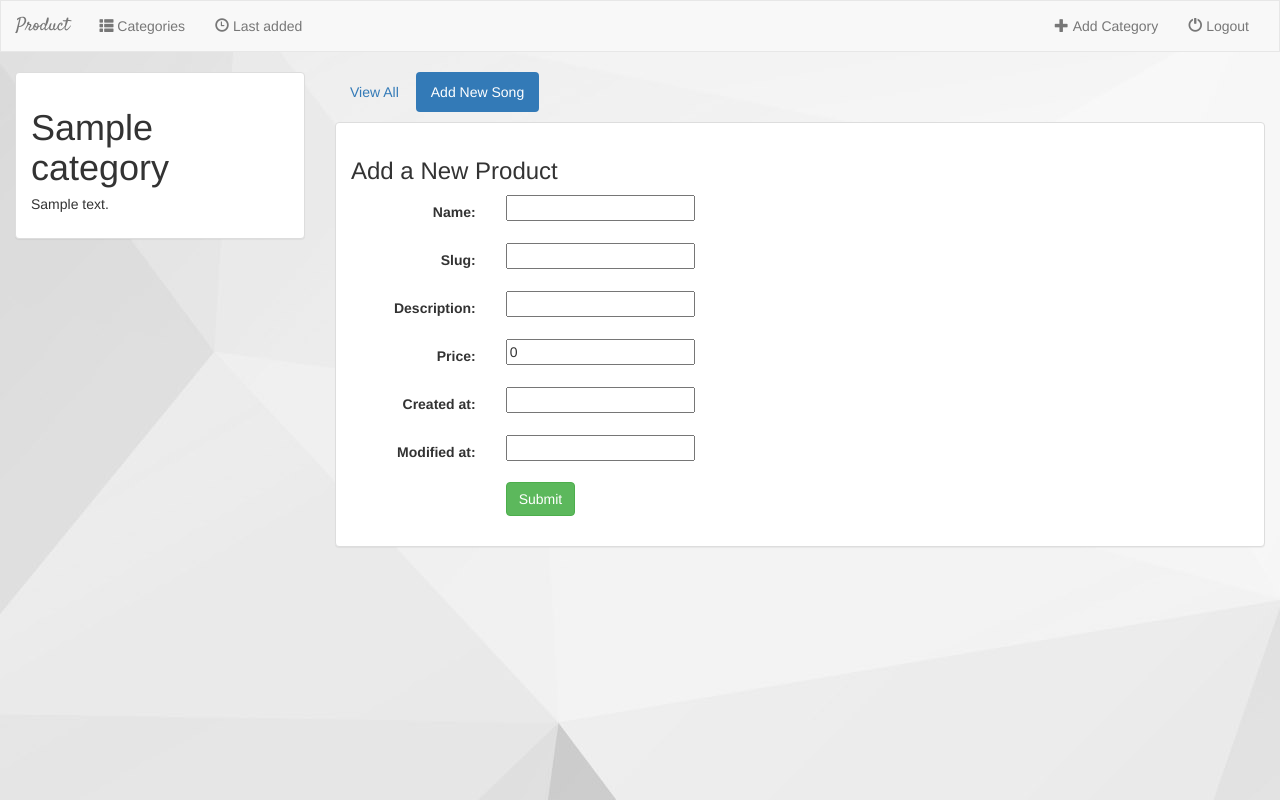
After one commit to VadymPolianskyi/product, a Django app: a page that uses app/templates/app/create_product.html in a window 1280 px wide. The commit adds this page. Run offline with Django 3.2, Linux system fonts and the light colour scheme; tables that the repository leaves empty hold one stand-in row (values such as "Sample post"); some libraries are stand-ins or nearby versions.

Commit message:
created 'product creation' service

```diff
--- /dev/null
+++ b/app/templates/app/create_product.html
@@ -0,0 +1,53 @@
+{% extends 'app/base.html' %}
+{% block title %}Add a New Product{% endblock %}
+{% block categorys_active %}active{% endblock %}
+
+{% block body %}
+<div class="container-fluid">
+
+    <div class="row">
+
+        <!-- Left Category Info -->
+        <div class="col-sm-4 col-md-3">
+            <div class="panel panel-default">
+                <div class="panel-body">
+                    <h1>{{ category.name }}</h1>
+                    <h5>{{ category.description }}</h5>
+                </div>
+            </div>
+        </div>
+
+        <!-- Right Song Info -->
+        <div class="col-sm-8 col-md-9">
+
+            <ul class="nav nav-pills" style="margin-bottom: 10px;">
+                <li role="presentation"><a href="{% url 'app:detail_category' category.slug %}">View All</a></li>
+                <li role="presentation" class="active"><a href="{% url 'app:product_create' category.slug %}">Add New Song</a></li>
+            </ul>
+
+            <div class="panel panel-default">
+                <div class="panel-body">
+                    <h3>Add a New Product</h3>
+                    {% if error_message %}
+                        <p><strong>{{ error_message }}</strong></p>
+                    {% endif %}
+                    <form class="form-horizontal" role="form" action="" method="post" enctype="multipart/form-data">
+                        {% csrf_token %}
+                        <input type="hidden" name="category" value="{{ category }}">
+                        {% include 'app/form_template.html' %}
+                        <div class="form-group">
+                            <div class="col-sm-offset-2 col-sm-10">
+                                <button type="submit" class="btn btn-success">Submit</button>
+                            </div>
+                        </div>
+                    </form>
+                </div>
+            </div>
+
+        </div>
+
+    </div>
+
+</div>
+
+{% endblock %}
--- a/app/templates/app/detail_category.html
+++ b/app/templates/app/detail_category.html
@@ -21,7 +21,7 @@
 
             <ul class="nav nav-pills" style="margin-bottom: 10px;">
                 <li role="presentation" class="active"><a href="{% url 'app:detail_category' category.slug %}">View All</a></li>
-                <li role="presentation"><a href="{% url 'app:detail_category' category.slug %}">Add New Product</a></li>
+                <li role="presentation"><a href="{% url 'app:product_create' category.slug %}">Add New Product</a></li>
             </ul>
 
             <div class="panel panel-default">
--- a/app/urls.py
+++ b/app/urls.py
@@ -12,6 +12,7 @@ urlpatterns = [
     url(r'^(?P<slug>[\w-]+)/$', views.DetailCategoryView.as_view(), name='detail_category'),
     url(r'^(?P<category_slug>[\w-]+)/(?P<slug>[\w-]+)$', views.DetailProductView.as_view(), name='detail_product'),
     url(r'^category/add/$', views.CategoryCreate.as_view(), name='category_create'),
+    url(r'^(?P<category_slug>[\w-]+)/product/add/$', views.create_song, name='product_create'),
     url(r'^last-added/24/$', views.ProductsView.as_view(), name='last_added'),
     url(r'^category/(?P<slug>[\w-]+)/$', views.CategoryUpdate.as_view(), name='category_update'),
     url(r'^category/(?P<slug>[\w-]+)/delete/$', views.CategoryDelete.as_view(), name='category_delete'),
--- a/app/views.py
+++ b/app/views.py
@@ -3,13 +3,13 @@ from __future__ import unicode_literals
 
 from django.contrib.auth import authenticate, login, logout
 from django.contrib.auth.decorators import login_required
-from django.shortcuts import render, redirect
+from django.shortcuts import render, redirect, get_object_or_404
 from django.urls import reverse_lazy
 from django.utils.decorators import method_decorator
 from django.views import generic, View
 from django.views.generic import CreateView, UpdateView, DeleteView
 
-from app.forms import UserForm
+from app.forms import UserForm, ProductForm
 from app.models import Category, Product
 from app.service.datetime_service import check_datetime
 
@@ -19,6 +19,7 @@ ADDRESS_CREATE_CATEGORY = 'app/create_category.html'
 ADDRESS_REGISTRATION = 'app/registration_form.html'
 ADDRESS_DETAIL_CATEGORY = 'app/detail_category.html'
 ADDRESS_DETAIL_PRODUCT = 'app/detail_product.html'
+ADDRESS_CREATE_PRODUCT = 'app/create_product.html'
 ADDRESS_LOGIN_USER = 'app/login.html'
 CATEGORY_FIELDS = ['name', 'slug', 'description']
 
@@ -69,7 +70,7 @@ class ProductsView(generic.ListView):
 
     def get_queryset(self):
         products = Product.objects.all()
-        result= set()
+        result = set()
         for product in products:
             if check_datetime(product.created_at):
                 result.add(product)
@@ -127,3 +128,24 @@ def login_user(request):
         else:
             return render(request, ADDRESS_LOGIN_USER, {'error_message': 'Invalid login'})
     return render(request, ADDRESS_LOGIN_USER)
+
+
+def create_song(request, category_slug):
+    form = ProductForm(request.POST or None, request.FILES or None)
+    category = get_object_or_404(Category, slug=category_slug)
+    context = {
+        'category': category,
+        'form': form,
+    }
+    if form.is_valid():
+        products = category.product_set.all()
+        for p in products:
+            if p.name == form.cleaned_data.get("name"):
+                context['error_message'] = 'You already added that product'
+                return render(request, ADDRESS_CREATE_PRODUCT, context)
+        product = form.save(commit=False)
+        product.category = category
+        product.save()
+        return render(request, ADDRESS_DETAIL_CATEGORY, {'category': category})
+
+    return render(request, ADDRESS_CREATE_PRODUCT, context)
```
